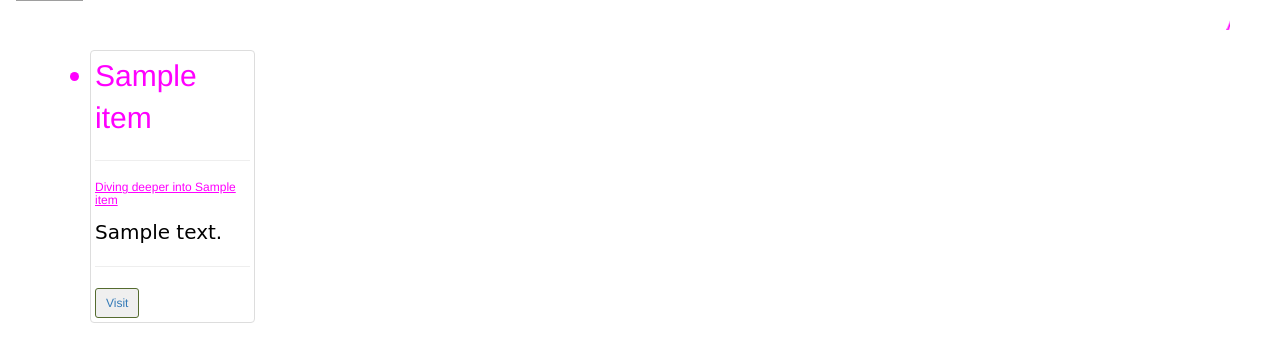
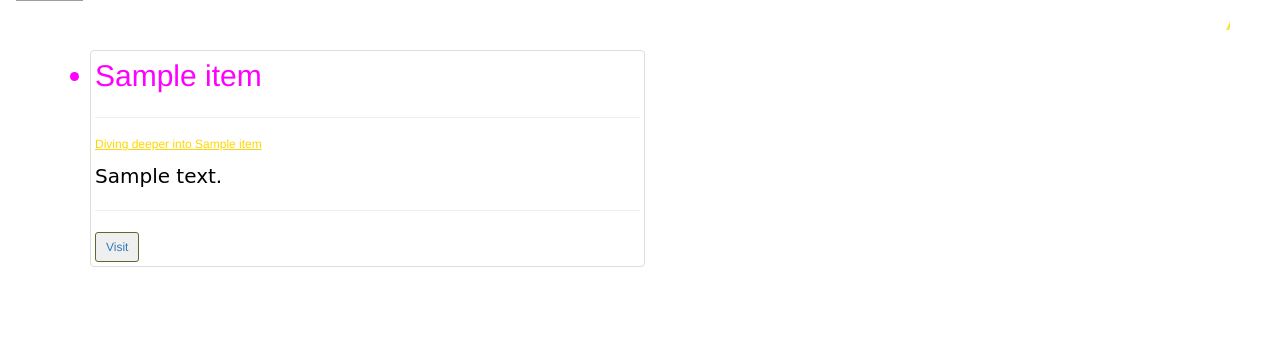
Before and after one commit to EmmaKibore/news-highlight, a Flask app: template app/templates/index.html in a window 1280 px wide. Shown: the part 65-427 px from the top of the page. Run offline with Flask 2, Linux system fonts and the light colour scheme; the template is opened without the code that fills it: most values are stand-ins (such as "Sample title", 1, 10 or a date in 2020); some libraries are stand-ins or nearby versions; grey boxes are pictures that could not be loaded.

Commit message:
deployment to heroku

```diff
--- a/app/templates/index.html
+++ b/app/templates/index.html
@@ -11,11 +11,11 @@
 
 
        <ul>
-    <div style="font-size:20px; color:magenta;" class="container">
+    <div style="font-size:20px; color:gold;" class="container">
     <marquee style=" font-size:20px; font-family: 'ZCOOL Xiaowei', cursive;">All The News That's Fit to Print!! <img src="https://upload.wikimedia.org/wikipedia/commons/thumb/e/ea/Breathe-face-smile.svg/220px-Breathe-face-smile.svg.png" height="35px"></marquee>
        <div class="row">
        {% for item in enter%}
-       <div class="col-md-2">
+       <div class="col-md-6">
         <div class="thumbnail">
             <li style="color:magenta;  font-size:30px;">{{item.name}}</li>
             <hr>
```
